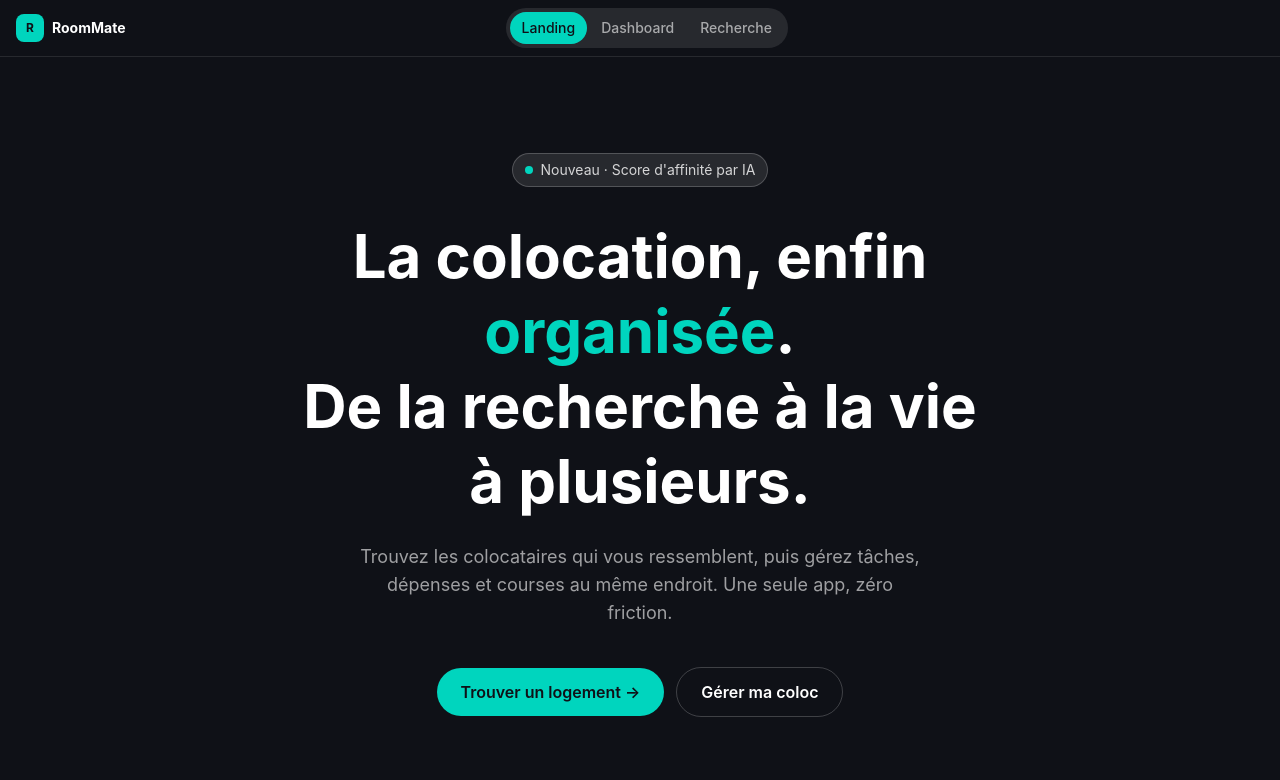
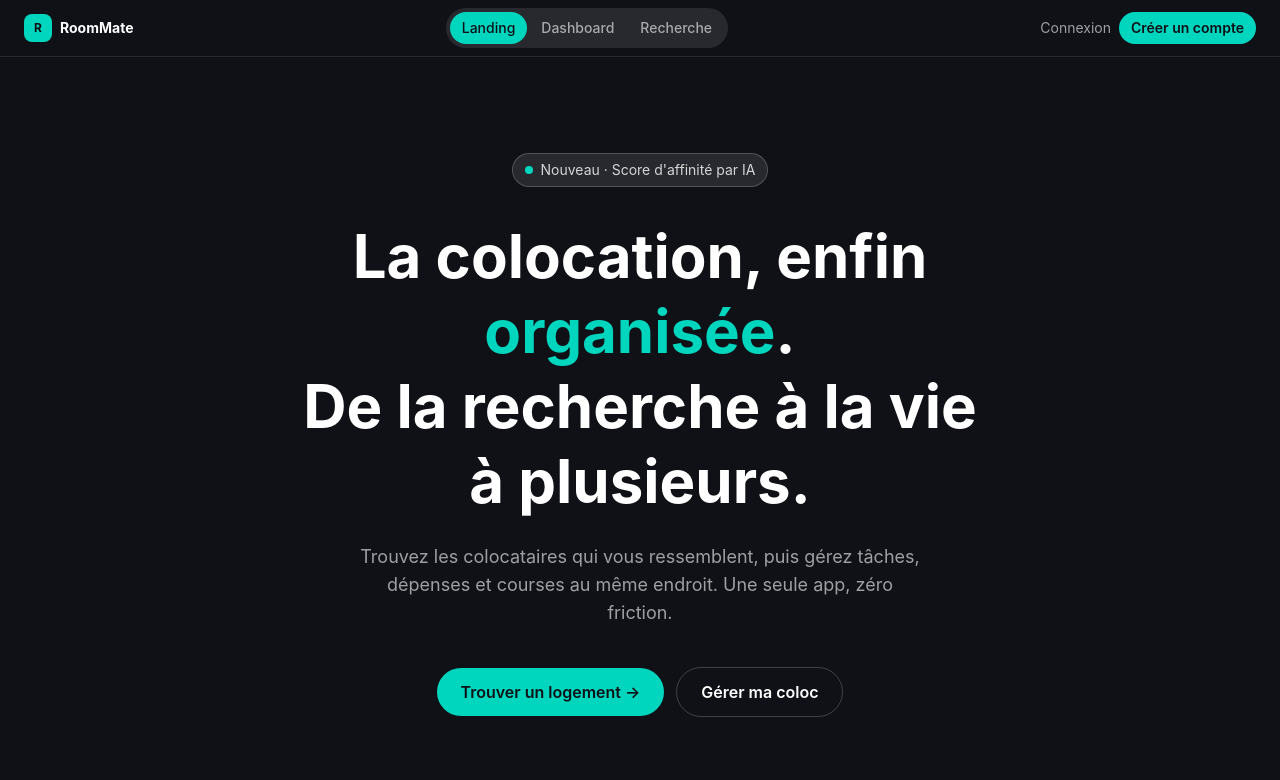
Before and after one commit to Bvictor7/roommate, a React app in the folder frontend/: page / in a window 1280 px wide. Shown: the top 780 px of the page. Built offline with nearby package versions, Linux system fonts and the light colour scheme; no server answers; the HTML template or start-up script is replaced by a standard one.

Commit message:
style: add auth links to TopNav

```diff
--- a/frontend/src/components/TopNav.jsx
+++ b/frontend/src/components/TopNav.jsx
@@ -1,4 +1,5 @@
-import { Link, useLocation } from 'react-router-dom'
+import { Link, useLocation, useNavigate } from 'react-router-dom'
+import { useAuth } from '../context/AuthContext'
 
 const tabs = [
   { label: 'Landing', path: '/' },
@@ -8,15 +9,24 @@ const tabs = [
 
 export default function TopNav() {
   const location = useLocation()
+  const { user, logout } = useAuth()
+  const navigate = useNavigate()
 
   const isActive = (path) => {
     if (path === '/') return location.pathname === '/'
     return location.pathname.startsWith(path)
   }
 
+  const handleLogout = () => {
+    logout()
+    navigate('/')
+  }
+
   return (
     <nav className="bg-[#0f1117] border-b border-white/10 sticky top-0 z-50">
-      <div className="px-4 h-14 flex items-center justify-between gap-2">
+      <div className="px-4 sm:px-6 h-14 flex items-center justify-between gap-3">
+
+        {/* Logo */}
         <Link to="/" className="flex items-center gap-2 shrink-0">
           <div className="w-7 h-7 rounded-lg bg-teal-400 flex items-center justify-center font-bold text-[#0f1117] text-xs">
             R
@@ -24,6 +34,7 @@ export default function TopNav() {
           <span className="font-bold text-white text-sm hidden sm:block">RoomMate</span>
         </Link>
 
+        {/* Tabs */}
         <div className="flex items-center gap-0.5 bg-white/10 rounded-full p-1">
           {tabs.map((tab) => (
             <Link
@@ -40,7 +51,40 @@ export default function TopNav() {
           ))}
         </div>
 
-        <div className="w-7 sm:w-24 shrink-0" />
+        {/* Auth */}
+        <div className="flex items-center gap-2 shrink-0">
+          {user ? (
+            <>
+              <Link
+                to="/profile"
+                className="w-8 h-8 rounded-full bg-teal-400 flex items-center justify-center text-xs font-bold text-[#0f1117]"
+              >
+                {user.username?.[0]?.toUpperCase() || 'U'}
+              </Link>
+              <button
+                onClick={handleLogout}
+                className="hidden sm:block text-xs text-white/40 hover:text-red-400 transition"
+              >
+                Déco
+              </button>
+            </>
+          ) : (
+            <>
+              <Link
+                to="/login"
+                className="text-xs sm:text-sm text-white/60 hover:text-white transition hidden sm:block"
+              >
+                Connexion
+              </Link>
+              <Link
+                to="/register"
+                className="text-xs sm:text-sm bg-teal-400 text-[#0f1117] px-3 py-1.5 rounded-full font-semibold hover:bg-teal-300 transition whitespace-nowrap"
+              >
+                Créer un compte
+              </Link>
+            </>
+          )}
+        </div>
       </div>
     </nav>
   )
```
